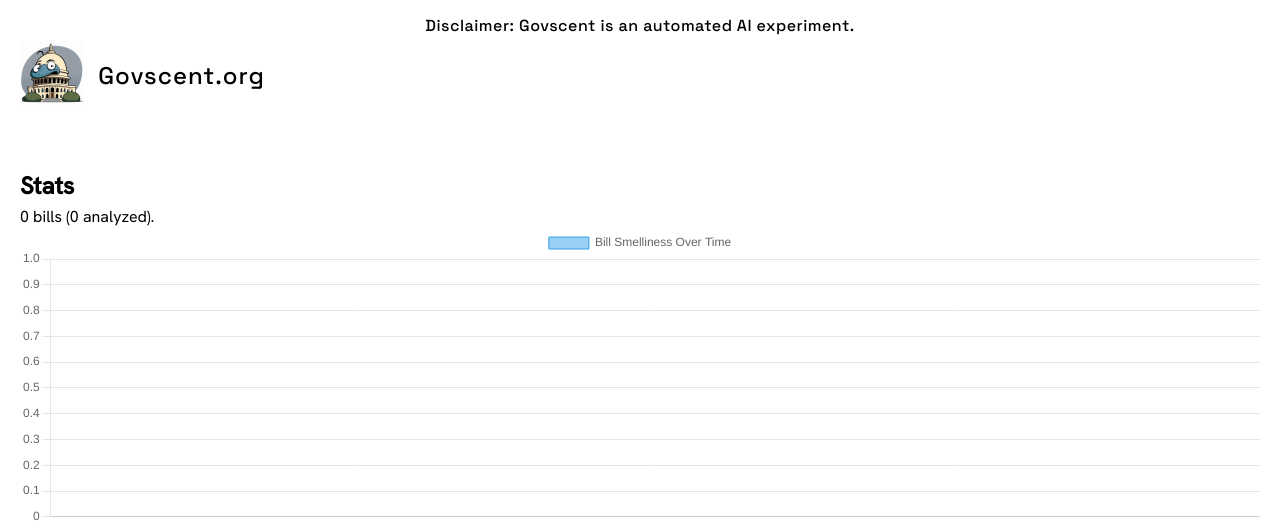
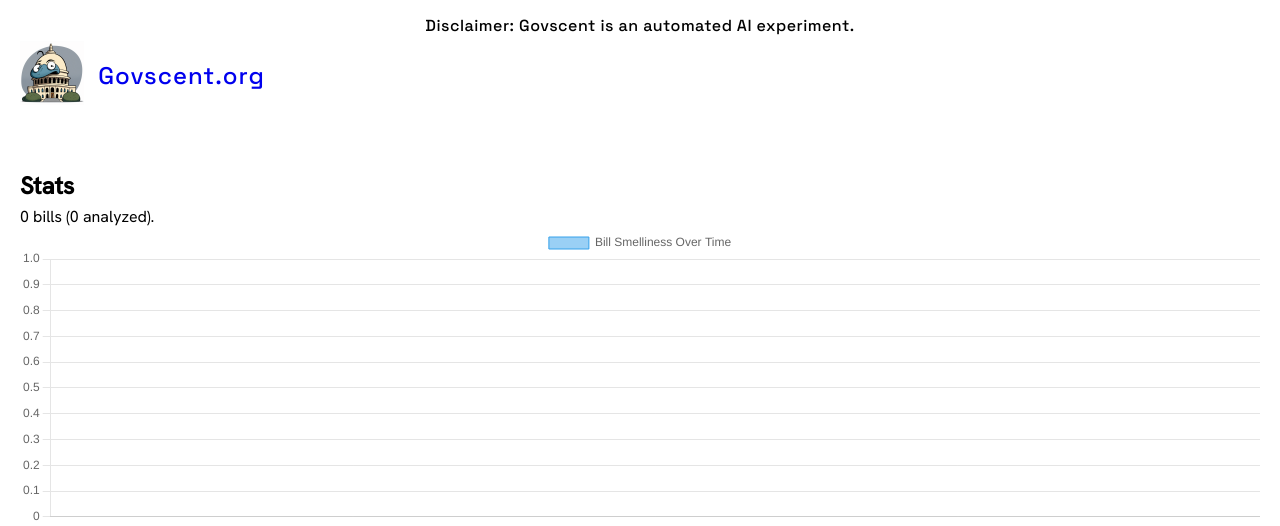
Before and after one commit to winrid/govscent, a Django app: page / in a window 1280 px wide. Shown: the top 526 px of the page. Run offline with Django 4.2, Linux system fonts and the light colour scheme; data that the repository does not hold is empty.

Commit message:
Make site name a link back to homepage

```diff
--- a/govscentdotorg/static/style.css
+++ b/govscentdotorg/static/style.css
@@ -30,6 +30,7 @@ body {
   margin-left: 10px;
   font-size: 24px;
   letter-spacing: 1px;
+  text-decoration: none;
   font-family: 'Space Grotesk', sans-serif;
 }
 .content {
--- a/govscentdotorg/static/style.less
+++ b/govscentdotorg/static/style.less
@@ -36,6 +36,7 @@ html, body {
       margin-left: 10px;
       font-size: 24px;
       letter-spacing: 1px;
+      text-decoration: none;
       .font-space();
     }
   }
--- a/templates/base.html
+++ b/templates/base.html
@@ -17,7 +17,7 @@
         {% block nav %}
             <div class="ai-warning">Disclaimer: Govscent is an automated AI experiment.</div>
             <div class="logo"><img src="{% static 'logo_0.png' %}" alt="Govscent.org Logo"/></div>
-            <div class="title">Govscent.org</div>
+            <a class="title" href="/">Govscent.org</a>
         {% endblock %}
     </div>
 </div>
```
Also changed, not shown: 1 other file.
